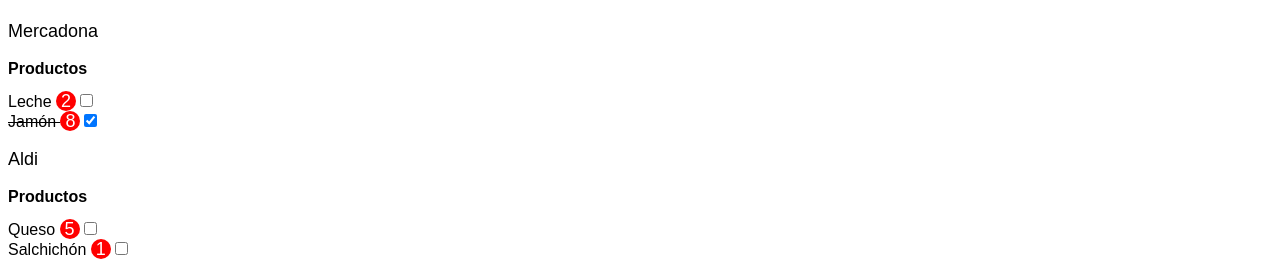
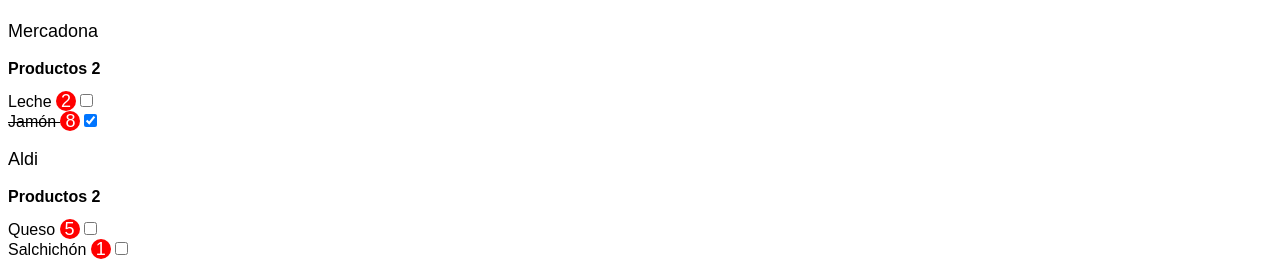
Before and after one commit to gerardoparrajc/proyecto-shopping-list, an Angular app: page / in a window 1280 px wide. Shown: the part 167-428 px from the top of the page. Built offline with nearby package versions, Linux system fonts and the light colour scheme.

Commit message:
Añadida propiedad de salida para informar de una actualización en los productos marcados

```diff
--- a/src/app/productos/item-producto/item-producto.component.html
+++ b/src/app/productos/item-producto/item-producto.component.html
@@ -1,4 +1,11 @@
 <div class="producto">
   <label [ngClass]="datosProducto.marcado ? 'marcado' : ''" for="marcado_{{datosProducto.id}}">{{datosProducto.nombre}} <span class="badge">{{datosProducto.cantidad}}</span></label>
-  <input [(ngModel)]="datosProducto.marcado" type="checkbox" name="marcado_{{datosProducto.id}}" id="marcado_{{datosProducto.id}}" [checked]="datosProducto.marcado">
+  <input
+    [(ngModel)]="datosProducto.marcado"
+    type="checkbox"
+    name="marcado_{{datosProducto.id}}"
+    id="marcado_{{datosProducto.id}}"
+    [checked]="datosProducto.marcado"
+    (change)="emitirEvento()"
+  >
 </div>
--- a/src/app/productos/item-producto/item-producto.component.ts
+++ b/src/app/productos/item-producto/item-producto.component.ts
@@ -1,4 +1,4 @@
-import { Component, Input } from '@angular/core';
+import { Component, EventEmitter, Input, Output } from '@angular/core';
 
 @Component({
   selector: 'app-item-producto',
@@ -7,4 +7,9 @@
 })
 export class ItemProductoComponent {
   @Input() datosProducto: any = null;
+  @Output() datosActualizados: EventEmitter<boolean> = new EventEmitter();
+
+  emitirEvento() {
+    this.datosActualizados.emit(true);
+  }
 }
--- a/src/app/productos/productos.component.html
+++ b/src/app/productos/productos.component.html
@@ -1,2 +1,2 @@
-<h2>Productos</h2>
-<app-item-producto *ngFor="let producto of listaProductos" [datosProducto]="producto"></app-item-producto>
+<h2>Productos {{cuentaProductos}}</h2>
+<app-item-producto *ngFor="let producto of listaProductos" [datosProducto]="producto" (datosActualizados)="actualizarCuenta()"></app-item-producto>
--- a/src/app/productos/productos.component.ts
+++ b/src/app/productos/productos.component.ts
@@ -1,10 +1,27 @@
-import { Component, Input } from '@angular/core';
+import { Component, Input, OnInit } from '@angular/core';
 
 @Component({
   selector: 'app-productos',
   templateUrl: './productos.component.html',
   styleUrls: ['./productos.component.scss']
 })
-export class ProductosComponent {
+export class ProductosComponent implements OnInit {
   @Input() listaProductos: any[] = [];
+
+  cuentaProductos: number = 0;
+
+  ngOnInit() {
+    this.cuentaProductos = this.listaProductos.length;
+  }
+
+  actualizarCuenta() {
+    let cuenta = 0;
+    for (const producto of this.listaProductos) {
+      if (!producto.marcado) {
+        cuenta++;
+      }
+    }
+
+    this.cuentaProductos = cuenta;
+  }
 }
```
